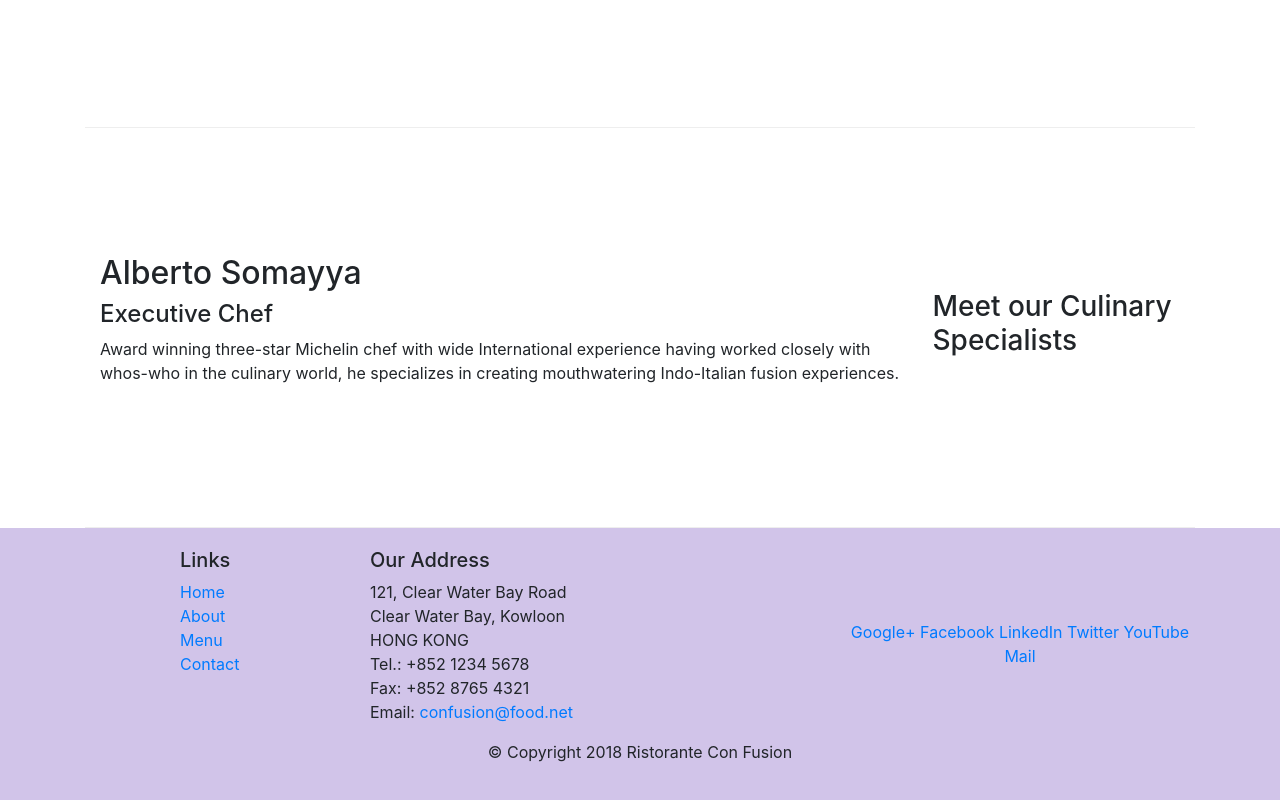
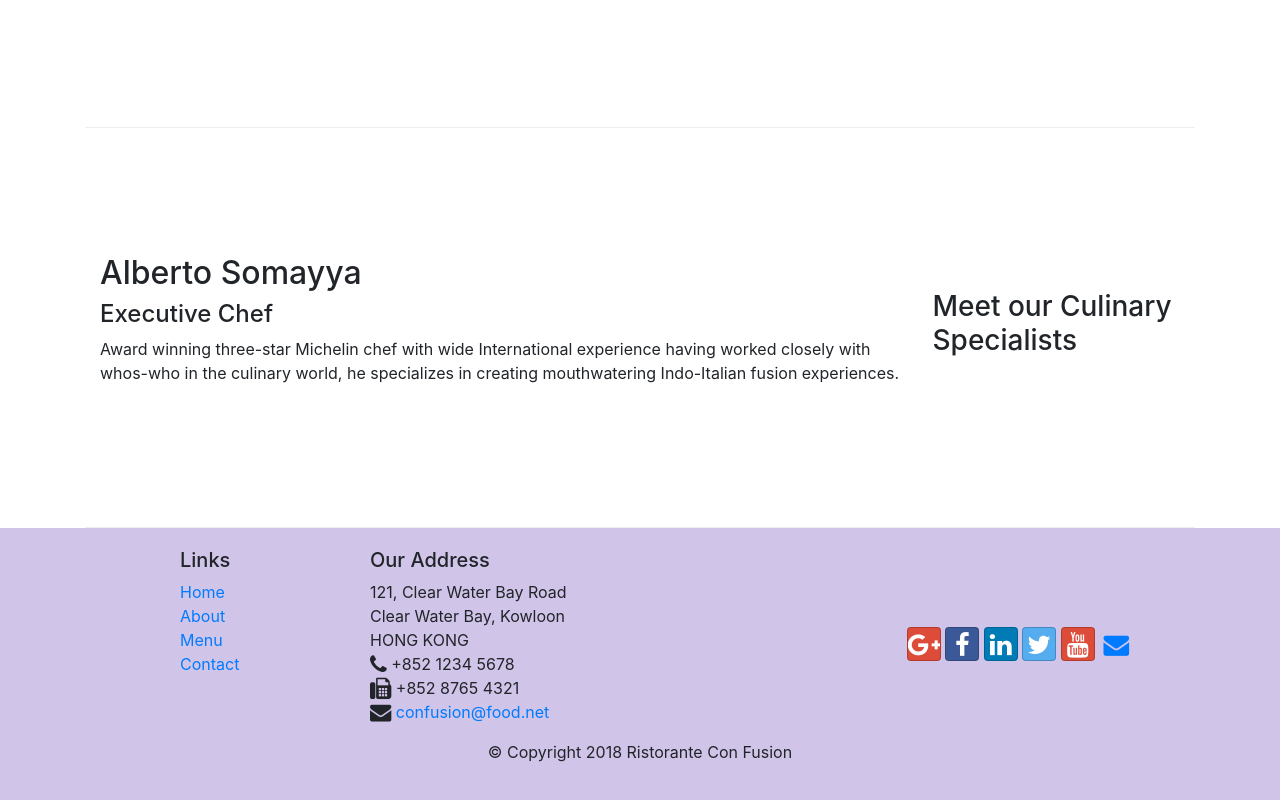
Before and after one commit to santoscr92/confusion-test, a website: page index.html in a window 1280 px wide. Shown: the part 956-1756 px from the top of the page. Drawn offline with nearby package versions, Linux system fonts and the light colour scheme.

Commit message:
icon fonts

```diff
--- a/index.html
+++ b/index.html
@@ -10,6 +10,8 @@
     <!-- Bootstrap CSS -->
     <link rel="stylesheet" href="node_modules/bootstrap/dist/css/bootstrap.min.css">
     <link rel="stylesheet" href="css/styles.css">
+    <link rel="stylesheet" href="node_modules/font-awesome/css/font-awesome.min.css">
+    <link rel="stylesheet" href="node_modules/bootstrap-social/bootstrap-social.css">
     <title>Ristorante Con Fusion</title>
 </head>
 
@@ -22,10 +24,10 @@
             <a class="navbar-brand mr-auto" href="#">Ristorante Con Fusion</a>
             <div class="collapse navbar-collapse" id="Navbar">
                 <ul class="navbar-nav mr-auto">
-                    <li class="nav-item active"><a class="nav-link" href="#"> Home</a></li>
-                    <li class="nav-item"><a class="nav-link" href="./aboutus.html"> About</a></li>
-                    <li class="nav-item"><a class="nav-link" href="#"> Menu</a></li>
-                    <li class="nav-item"><a class="nav-link" href="#"> Contact</a></li>
+                    <li class="nav-item active"><a class="nav-link" href="#"><span class="fa fa-home"></span> Home</a></li>
+                    <li class="nav-item"><a class="nav-link" href="./aboutus.html"><span class="fa fa-info"></span>  About</a></li>
+                    <li class="nav-item"><a class="nav-link" href="#"><span class="fa fa-list fa-lg"></span>  Menu</a></li>
+                    <li class="nav-item"><a class="nav-link" href="#"><span class="fa fa-address-card fa-lg"></span>  Contact</a></li>
                 </ul>
             </div>
 
@@ -97,19 +99,19 @@
 		              121, Clear Water Bay Road<br>
 		              Clear Water Bay, Kowloon<br>
 		              HONG KONG<br>
-		              Tel.: +852 1234 5678<br>
-		              Fax: +852 8765 4321<br>
-		              Email: <a href="mailto:confusion@food.net">confusion@food.net</a>
+		              <i class="fa fa-phone fa-lg"></i> +852 1234 5678<br>
+		              <i class="fa fa-fax fa-lg"></i> +852 8765 4321<br>
+		              <i class="fa fa-envelope fa-lg"></i> <a href="mailto:confusion@food.net">confusion@food.net</a>
 		           </address>
                 </div>
                 <div class="col-12 col-sm-4 align-self-center">
                     <div class="text-center">
-                        <a href="http://google.com/+">Google+</a>
-                        <a href="http://www.facebook.com/profile.php?id=">Facebook</a>
-                        <a href="http://www.linkedin.com/in/">LinkedIn</a>
-                        <a href="http://twitter.com/">Twitter</a>
-                        <a href="http://youtube.com/">YouTube</a>
-                        <a href="mailto:">Mail</a>
+                        <a class="btn btn-social-icon btn-google" href="http://google.com/+"><i class="fa fa-google-plus fa-lg"></i></a>
+                        <a class="btn btn-social-icon btn-facebook"  href="http://www.facebook.com/profile.php?id="><i class="fa fa-facebook fa-lg"></i></a>
+                        <a class="btn btn-social-icon btn-linkedin"  href="http://www.linkedin.com/in/"><i class="fa fa-linkedin fa-lg"></i></a>
+                        <a class="btn btn-social-icon btn-twitter"  href="http://twitter.com/"><i class="fa fa-twitter fa-lg"></i></a>
+                        <a class="btn btn-social-icon btn-google"  href="http://youtube.com/"><i class="fa fa-youtube fa-lg"></i></a>
+                        <a class="btn btn-social-icon"  href="mailto:"><i class="fa fa-envelope fa-lg"></i></a>
                     </div>
                 </div>
            </div>
--- a/package.json
+++ b/package.json
@@ -15,6 +15,8 @@
   },
   "dependencies": {
     "bootstrap": "^4.0.0",
+    "bootstrap-social": "^5.1.1",
+    "font-awesome": "^4.7.0",
     "jquery": "^3.3.1",
     "popper.js": "^1.12.9"
   }
```
Also changed, not shown: aboutus.html (+15 -13 lines), 1 other file.
